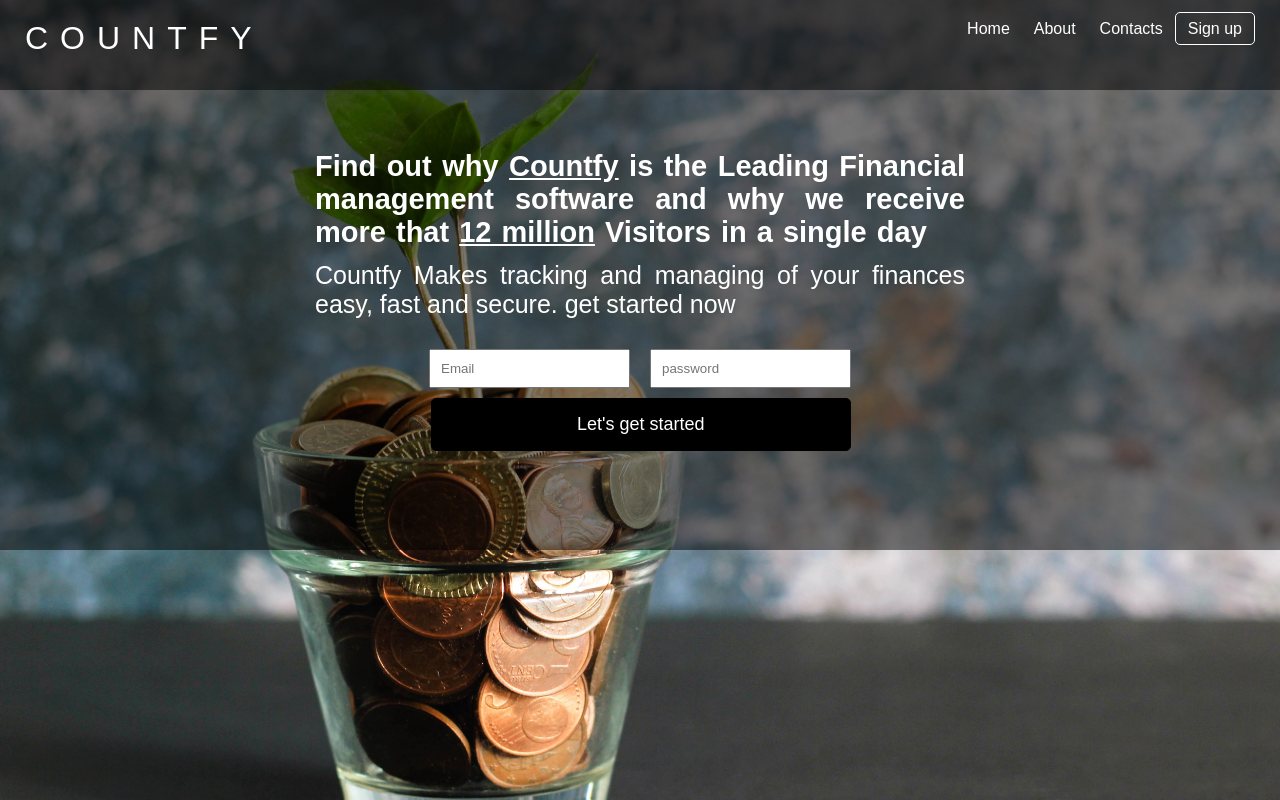
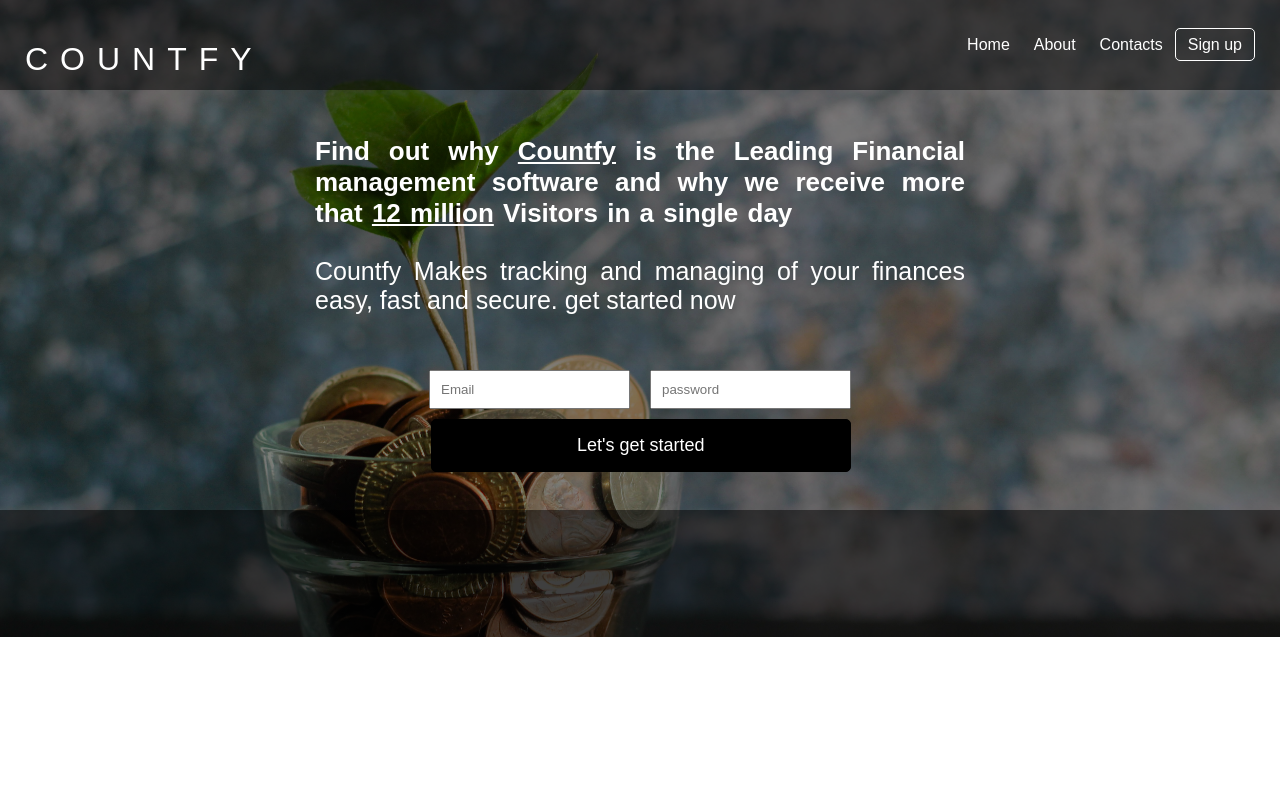
Before and after one commit to noel2017mdala/fms_front, a React (Create React App) app: page / in a window 1280 px wide. Built offline with nearby package versions, Linux system fonts and the light colour scheme.

Commit message:
adding code to login.js

```diff
--- a/package.json
+++ b/package.json
@@ -15,6 +15,7 @@
     "react-spinners": "^0.9.0",
     "redux": "^4.0.5",
     "redux-thunk": "^2.3.0",
+    "universal-cookie": "^4.0.4",
     "web-vitals": "^0.2.4"
   },
   "scripts": {
--- a/src/App.js
+++ b/src/App.js
@@ -1,10 +1,10 @@
 import React from 'react';
-import Login from './components/Login';
+import Routes from './components/Routes';
 
 function App() {
   return(
     <div>
-      <Login />
+      <Routes />
       </div>
   )
 }
--- a/src/classes/componentClass.js
+++ b/src/classes/componentClass.js
@@ -1,6 +1,6 @@
+
 class InfoClass{
-constructor(override){
-
+constructor(override, ){
 this.override = override = `
     display: block;
     margin: 0 auto;
@@ -9,11 +9,14 @@ this.override = override = `
 }
 
 saveToken = e =>{
-    console.log(e);
+    // console.log(e);
+// localStorage.setItem('login', e);
+// return true;
+}
 
-}
-alertErroMsg = e =>{
-    alert(e);
+alertErroMsg = (e) =>{
+    let msg = e;
+   console.log(msg);
 }
 
 }
--- a/src/components/Login.js
+++ b/src/components/Login.js
@@ -3,18 +3,20 @@ import {useDispatch, useSelector} from 'react-redux';
 import {login} from '../redux/actions/actionCreator';
 import ClipLoader from 'react-spinners/ClipLoader';
 import InfoClass from '../classes/componentClass';
-import '../App.css';
+import {BrowserRouter as Router, useHistory} from 'react-router-dom';
+import Cookies from 'universal-cookie';
+import Style from '../styles/Style';
 
 const Login = () =>{
 
 const [state, setState] = useState({email : '', password: '', loadState: false});
 const dispatch = useDispatch();
 const paramClass = InfoClass;
-
+const history = useHistory();
+const cookies = new Cookies();
 const select = useSelector((e) =>{
     return e;
   });
-
   const handleSubmit = e =>{
   const {name, value} = e.target;
     setState(prevState => ({
@@ -26,49 +28,81 @@ const select = useSelector((e) =>{
 
   const submitInput = (e) =>{
     e.preventDefault();
+    if(state.email === '' || state.password === ''){
+      paramClass.alertErroMsg('please Enter your details');
+    }else if(state.email && state.password === ''){
+      paramClass.alertErroMsg('please Enter details');
+    }
+    else{
+
       dispatch(login(state));
 
       setState(prevState => ({
           ...prevState,
               loadState: true,
       }));
+
+    }
+  }
+  const hundleFormSubmit = (e) =>{
+
+    if(e === undefined){
+      paramClass.alertErroMsg(select.login.data.msg);
+      state.loadState = false;
+    }else{
+      // let saveToken = paramClass.saveToken(e);
+
+      cookies.set('login', e, {
+            sameSite: 'strict',
+            path: '/',
+            expires: new Date(new Date().getTime() + 10 * 10000),
+            httpOnly: true
+        });
+
+        if(cookies.get('login')){
+          state.loadState = false;
+          history.push('/dashboard');
+        }
+    }
   }
 
+  return (
+    <Router>
+    <div style={Style.body}>
+   {
+     cookies.get('login') ? history.push('/dashboard') : ''
+   }
+      <div style={Style.header}>
 
-  return (
-    <div className="App">
-
-      <div className='header'>
-
-      <h1>Countfy</h1>
+      <h1 style={Style.header_h1}>Countfy</h1>
 
    <div className='navigation'>
-        <ul>
-            <li><a href="/">Home</a></li>
-            <li><a href="/about">About</a></li>
-            <li><a href="/contact">Contacts</a></li>
-            <li className='signup'><a href="/signup">Sign up</a></li>
+        <ul style={Style.navigation_ul}>
+            <li style={Style.navigation_li}><a style={Style.navigation_a} href="/">Home</a></li>
+            <li style={Style.navigation_li} ><a style={Style.navigation_a} href="/about">About</a></li>
+            <li style={Style.navigation_li} ><a style={Style.navigation_a} href="/contact">Contacts</a></li>
+            <li style={Style.navigation_li_style}><a style={Style.navigation_a} href="/signup">Sign up</a></li>
         </ul>
   </div>
   </div>
 
-    <div className='form'>
+    <div style={Style.div_form}>
 
-      <h3>Find out why <span>Countfy</span> is the Leading Financial management
-        software and why we receive more that <span>12 million</span> Visitors
+      <h3 style={Style.div_form_h3}>Find out why <span style={Style.div_form_span}>Countfy</span> is the Leading Financial management
+        software and why we receive more that <span style={Style.div_form_span}>12 million</span> Visitors
           in a single day
       </h3>
 
-    <p>
+    <p style={Style.div_form_p}>
     Countfy Makes tracking and managing of your finances easy, fast and secure.
     get started now
     </p>
 
-    <form className='form_selector'>
-          <input type='text' name='email' placeholder='Email'  onChange={handleSubmit} />
-          <input type='password' name='password' placeholder='password'  onChange={handleSubmit}/>
+    <form style={Style.form_selector}>
+          <input style={Style.div_form_input } type='text' name='email' placeholder='Email' required='required'  onChange={handleSubmit} />
+          <input style={Style.div_form_input } type='password' name='password' placeholder='password' required='required'  onChange={handleSubmit}/>
     <br/>
-           <button onClick={submitInput}>
+           <button style={Style.div_form_button} onClick={submitInput}>
                Let's get started
 
                 {
@@ -79,12 +113,12 @@ const select = useSelector((e) =>{
    </form>
       </div>
       {
-        !select.login.data ? '' :  select.login.data.errors ?
-         paramClass.alertErroMsg(select.login.data.message) :
-         paramClass.saveToken(select.login.data.token)
+        !select.login.data ? '' :
+        hundleFormSubmit(select.login.data.token)
       }
-
+      <footer style={Style.footer}></footer>
     </div>
+  </Router>
   );
 }
 
--- /dev/null
+++ b/src/components/Routes.js
@@ -0,0 +1,22 @@
+import React from 'react';
+import {BrowserRouter as Router, Switch, Route} from 'react-router-dom';
+import Dashboard from '../components/dashboard';
+import Login from '../components/Login';
+
+
+const Routes = () =>{
+    return(
+        <Router>
+        <div>
+            <Route>
+                <Switch>
+                     <Route path='/' exact component={Login}/>
+                    <Route path='/dashboard' exact component={Dashboard}/>
+                    </Switch>
+                </Route>
+            </div>
+            </Router>
+    )
+}
+
+export default Routes;
--- /dev/null
+++ b/src/components/dashboard.js
@@ -0,0 +1,25 @@
+import React from 'react';
+import Cookies from 'universal-cookie';
+import {BrowserRouter as Router, useHistory} from 'react-router-dom';
+import '../styles/Dashboard.css';
+
+const Dashboard = () =>{
+
+    const history = useHistory();
+    const cookies = new Cookies();
+
+    return(
+        <Router>
+        <div className='Dashboard'>
+        {
+            !cookies.get('login') ? history.push('/') : ''
+         }
+            <p>
+                Hello World
+                </p>
+            </div>
+    </Router>
+    )
+}
+
+export default Dashboard;
--- a/src/index.js
+++ b/src/index.js
@@ -18,8 +18,4 @@ ReactDOM.render(
   </React.StrictMode>,
   document.getElementById('root')
 );
-
-// If you want to start measuring performance in your app, pass a function
-// to log results (for example: reportWebVitals(console.log))
-// or send to an analytics endpoint. Learn more: https://bit.ly/CRA-vitals
 reportWebVitals();
--- /dev/null
+++ b/src/styles/Login.css
@@ -0,0 +1,101 @@
+* {
+    margin: 0px;
+    padding: 0px;
+  }
+  body {
+
+    font-family: sans-serif;
+    font-size: 16px;
+    background-image: linear-gradient(
+      rgba(0, 0, 0, 0.5),
+      rgba(0, 0, 0, 0.5)
+    ),  url("../images/micheile-henderson-ZVprbBmT8QA-unsplash.jpg");
+    /* your image */
+    background-size: cover;
+    background-repeat: no-repeat;
+  }
+  .header {
+
+    background-color: rgba(0, 0, 0, 0.5);
+    height: 70px;
+    padding-top: 20px;
+
+  }
+  .header h1 {
+
+    font-style: normal;
+    font-weight: normal;
+    text-transform: uppercase;
+    letter-spacing: 12px;
+    color: white;
+    float: left;
+    cursor: pointer;
+    padding-left: 25px;
+
+  }
+  .navigation ul {
+
+    float: right;
+    padding-right: 25px;
+
+  }
+  .navigation li {
+
+    list-style: none;
+    display: inline;
+    padding: 7px 12px;
+
+  }
+  .navigation li a {
+
+    text-decoration: none;
+    color: white;
+
+  }
+  div.form {
+    width: 650px;
+    height: 400px;
+    display: block;
+    margin: 0px auto;
+    padding-top: 50px;
+    color:white;
+    margin-top: 10px;
+    /* background-color: red; */
+  }
+  div.form h3 {
+    text-align: justify;
+    font-size: 29px;
+    word-spacing: 2px;
+  }
+  div.form span {
+    text-decoration: underline;
+    cursor: pointer;
+    /* color: white; */
+  }
+  div.form p {
+    text-align: justify;
+    font-size: 25px;
+    font-weight: normal;
+    padding-top: 12px;
+  }
+  .form_selector {
+    padding: 20px 104px;
+  }
+  div.form input {
+    padding: 10px;
+    margin: 10px;
+  }
+  div.form button{
+    padding: 15px 145px;
+    margin-left: 12px;
+    background-color: black;
+    color: white;
+    border: 1px solid black;
+    text-align: center;
+    border-radius: 5px;
+    font-size: 18px;
+  }
+  .signup{
+    border: 1px solid white;
+    border-radius: 5px;
+  }
--- /dev/null
+++ b/src/styles/Style.js
@@ -0,0 +1,115 @@
+import image from '../images/micheile-henderson-ZVprbBmT8QA-unsplash.jpg';
+const Style = {
+    body : {
+        fontFamily: 'sans-serif',
+        fontSize: '16px',
+        backgroundImage: `linear-gradient(to right, rgba(0, 0, 0, 0.5), rgba(0, 0, 0, 0.5)), url(${image})`,
+        /* your image */
+        backgroundSize: 'cover',
+        backgroundRepeat: 'no-repeat',
+        backgroundPosition: 'center top',
+      },
+
+      header: {
+        backgroundColor: 'rgba(0, 0, 0, 0.5)',
+        height: '70px',
+        paddingTop: '20px',
+      },
+
+      header_h1: {
+        fontStyle: 'normal',
+        fontWeight: 'normal',
+        textTransform: 'uppercase',
+        letterSpacing: '12px',
+        color: 'white',
+        float: 'left',
+        cursor: 'pointer',
+        paddingLeft: '25px',
+      },
+
+      navigation_ul : {
+        float: 'right',
+        paddingRight: '25px',
+      },
+
+      navigation_li: {
+        listStyle: 'none',
+        display: 'inline',
+        padding: '7px 12px'
+      },
+
+      navigation_li_style: {
+        listStyle: 'none',
+        display: 'inline',
+        padding: '7px 12px',
+        border: '1px solid white',
+        borderRadius: '5px'
+      },
+
+      navigation_a: {
+        textDecoration: 'none',
+        color: 'white',
+      },
+
+      div_form: {
+        width: '650px',
+        height: '400px',
+        display: 'block',
+        margin: '0px auto',
+        paddingTop: '10px',
+        color:  'white',
+        marginTop: '10px',
+        /* background-color: red; */
+      },
+      div_form_h3 : {
+        textAlign: 'justify',
+        fontSize: '26px',
+        wordSpacing: '2px',
+      },
+
+      div_form_span:  {
+        textDecoration: 'underline',
+        cursor: 'pointer',
+        /* color: white; */
+      },
+
+      div_form_p: {
+        textAlign: 'justify',
+        fontSize: '25px',
+        fontWeight: 'normal',
+        paddingTop: '2px',
+      },
+      form_selector:  {
+        padding: '20px 104px',
+      },
+
+      div_form_input : {
+        padding: '10px',
+        margin: '10px',
+      },
+
+      div_form_button : {
+        padding: '15px 145px',
+        marginLeft: '12px',
+        backgroundColor: 'black',
+        color: 'white',
+        border: '1px solid black',
+        textAlign: 'center',
+        borderRadius: '5px',
+        fontSize: '18px',
+      },
+
+      signup : {
+        border: '1px solid white',
+        borderRadius: '5px',
+      },
+
+      footer: {
+        backgroundColor: 'rgba(0, 0, 0, 0.5)',
+        height: '70px',
+        paddingTop: '57px',
+      }
+
+}
+
+export default Style;
```
Also changed, not shown: public/index.html (+3 -23 lines), src/styles/Dashboard.css (added), 2 other files (tests, documents, lock files or other folders). Lines whose indentation alone changed are shown as unchanged.
